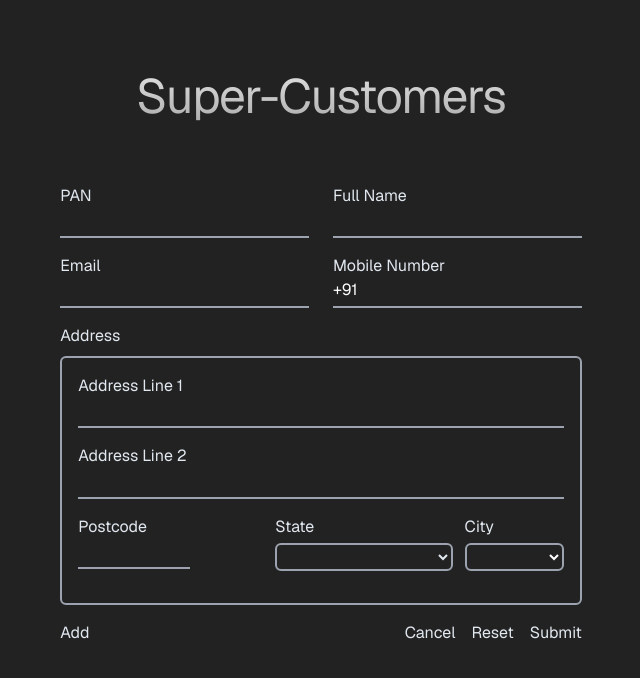
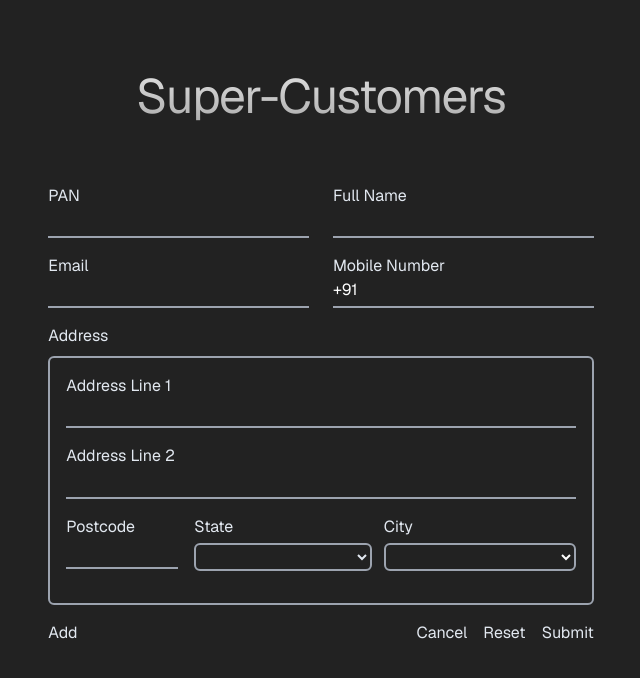
Before and after one commit to wasimapinjari/super-customers, a Next.js app: page /create in a window 1280 px wide. Shown: the top 678 px of the page, without its empty margins (319-959 px from the left). Built offline with nearby package versions, Linux system fonts and the light colour scheme.

Commit message:
first commit

```diff
--- a/app/_components/Address.tsx
+++ b/app/_components/Address.tsx
@@ -85,7 +85,7 @@ export default function Address({
           <label className="flex flex-col gap-1">
             City
             <select
-              className="block h-7 min-w-[6.2rem] rounded-md border-2 border-solid border-gray-400 bg-[#222] pl-[.15rem] text-white"
+              className="block h-7 min-w-48 rounded-md border-2 border-solid border-gray-400 bg-[#222] pl-[.15rem] text-white"
               {...register(`city-${index}`, {
                 required: {
                   value: true,
```
